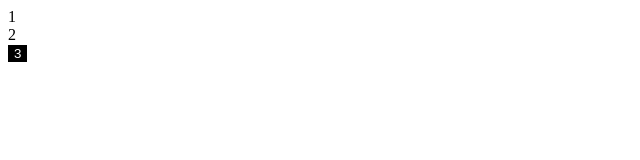
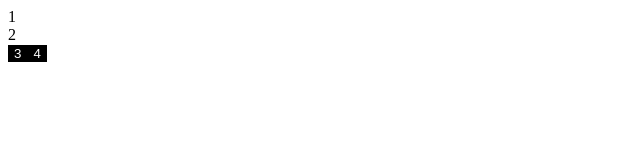
Before and after one commit to chuxin-cs/react-demo, a React (Vite) app in the folder demo-style/: page / in a window 1280 px wide. Shown: the top 160 px of the page, without its empty margins (0-640 px from the left). Built offline with nearby package versions, Linux system fonts and the light colour scheme.

Commit message:
refactor(styled-components): 修复样式组件属性传递问题
- 将 StyleButton 的 bg 属性改为 $bg 以避免 React 警告
- 新增 StyleButtonWithConfig 组件，使用 shouldForwardProp 过滤 bg 属性

```diff
--- a/demo-style/src/App.tsx
+++ b/demo-style/src/App.tsx
@@ -3,14 +3,26 @@ import globalStyle from './global.module.css';
 
 import styled from 'styled-components';
 interface StyleButtonProps {
-  bg?: boolean;
+  $bg?: boolean;
 }
 //                  styled.* 范围（html元素，或者组件）
 const StyleButton = styled.button<StyleButtonProps>`
   color: #fff;
   border: 0;
-  background: ${(props) => (props.bg ? '#000' : '#666')};
+  background: ${(props) => (props.$bg ? '#000' : '#666')};
 `;
+
+// shouldForwardProp
+interface StyleButtonProps1 {
+  bg?: boolean;
+}
+const StyleButtonWithConfig = styled.button.withConfig({
+  shouldForwardProp: (prop) => !['bg'].includes(prop) // 过滤 bg 属性
+})<StyleButtonProps1>`
+color: #fff;
+border: 0;
+background: ${(props) => (props.bg ? "#000" : "#666")};
+`
 
 function App() {
   return (
@@ -18,7 +30,8 @@ function App() {
       <div className={'css_style'}>1</div>
       <div className={globalStyle.flex}>2</div>
       {/* 这里直接绑定 bg 会被渲染到 button dom 上 但是button没有这个属性 react会抛出警告 Warning: Received `true` for a non-boolean attribute `bg` */}
-      <StyleButton bg={true}>3</StyleButton>
+      <StyleButton $bg={true}>3</StyleButton>
+      <StyleButtonWithConfig bg={true}>4</StyleButtonWithConfig>
     </div>
   );
 }
```
